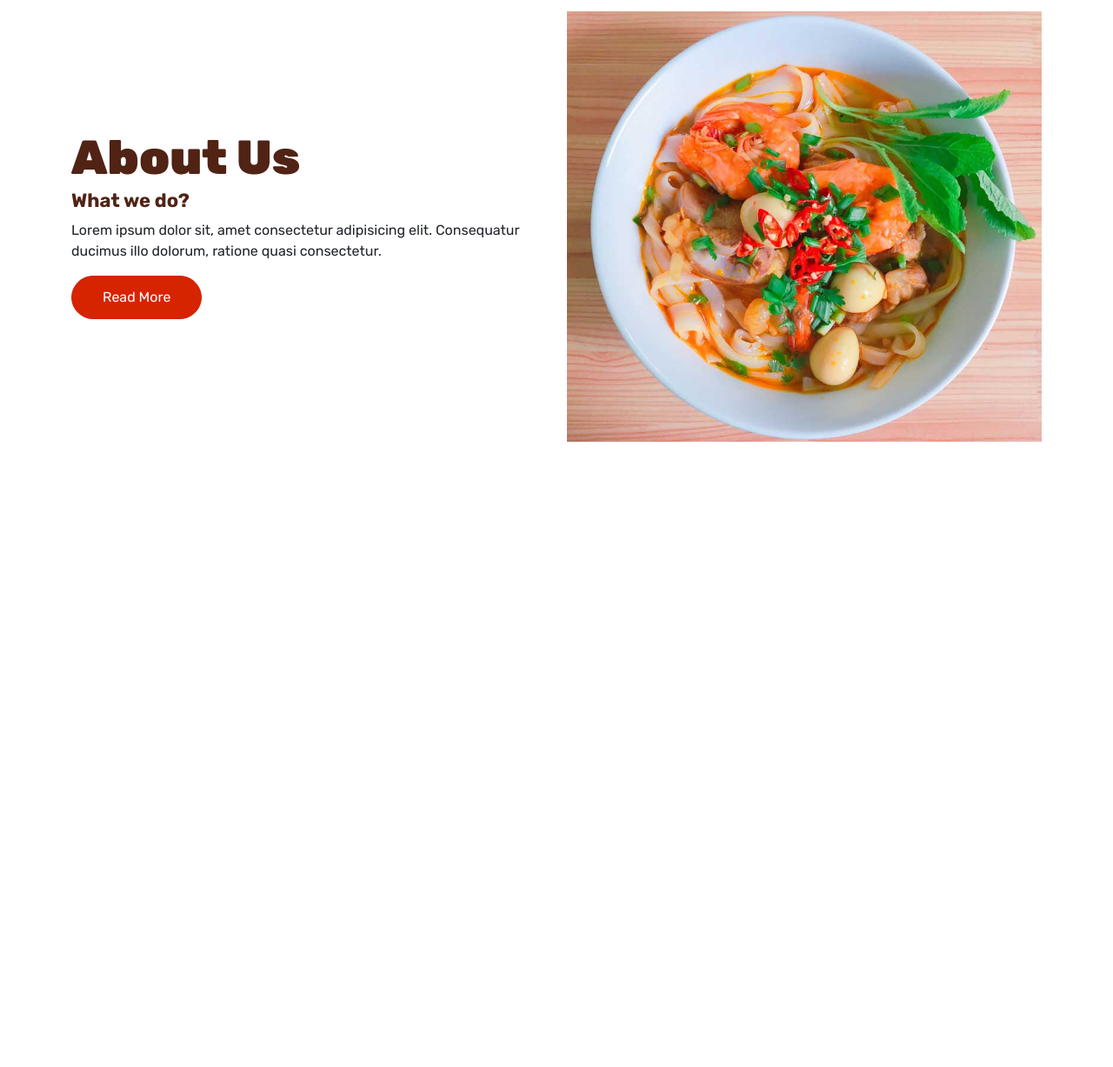
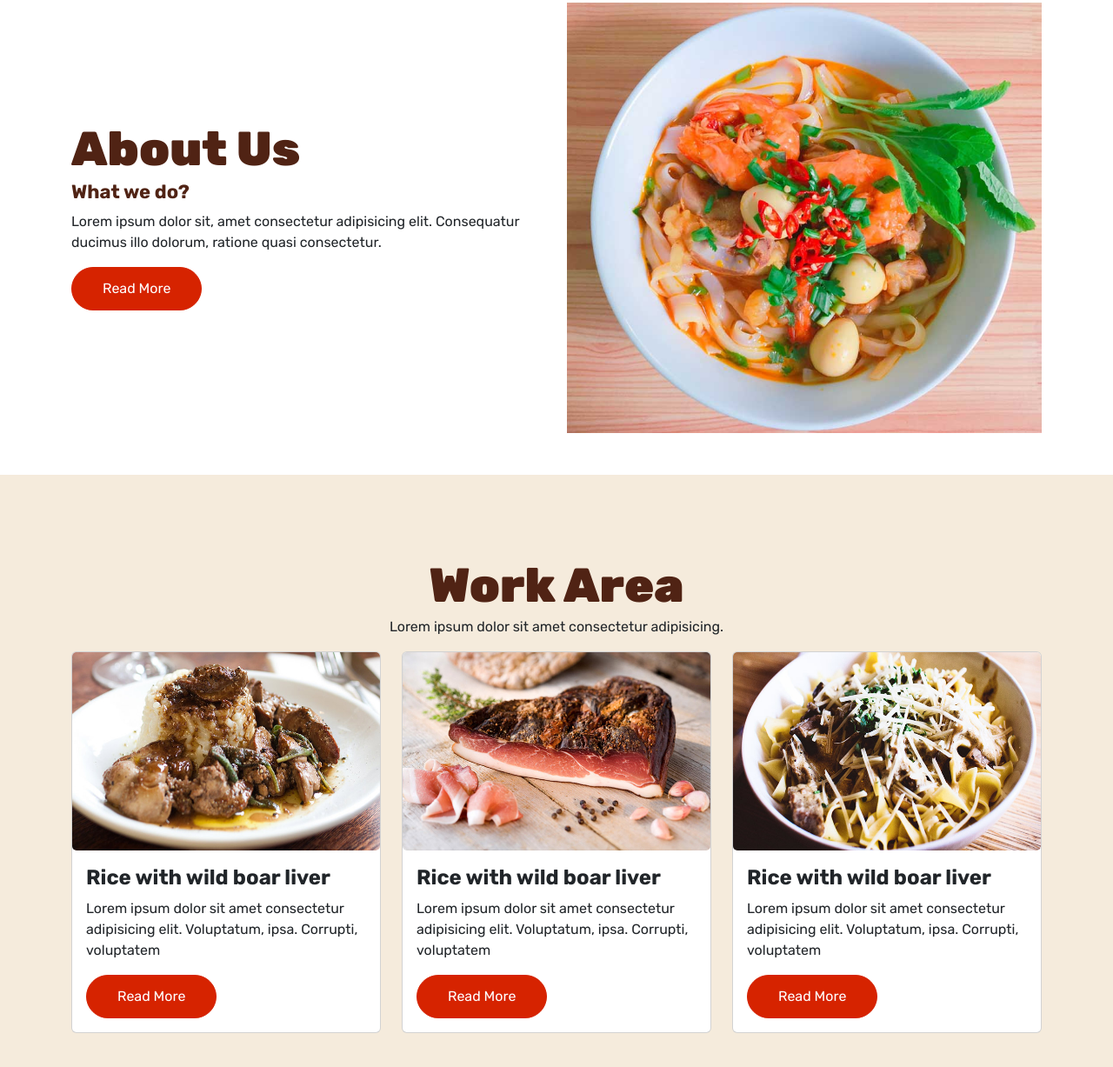
Before and after one commit to Nityanandkumar/Bootstrap-Restaurant, a website: page index.html in a window 1280 px wide. Shown: the part 649-1876 px from the top of the page at 87% size. Before the commit the page ends 1157 px from the top, so only its background shows below. Drawn offline with nearby package versions, Linux system fonts and the light colour scheme.

Commit message:
added work area section with cards

```diff
--- a/index.html
+++ b/index.html
@@ -69,7 +69,7 @@
     </section>
 
     <!--About Area-->
-     <section id="about">
+     <section id="about" class="pb-md-5 pb-3">
         <div class="container">
             <div class="row">
                 <div class="col-md-6 align-self-center">
@@ -85,6 +85,50 @@
         </div>
      </section>
 
+     <!--Work Area-->
+     <section id="work" class="pb-md-5 pb-3 bg-info">
+        <div class="container">
+            <div class="row">
+                <div class="col-md-12 text-center">
+                    <h2>Work Area</h2>
+                    <p>Lorem ipsum dolor sit amet consectetur adipisicing.</p>
+                </div>
+            </div>
+            <div class="row">
+                <div class="col-md-4 mb-3">
+                    <div class="card rounded">
+                        <img src="img/image-44.jpg" alt="work-image1" class="card-img">
+                        <div class="card-body">
+                            <h4 class="card-title">Rice with wild boar liver</h4>
+                            <p class="card-text">Lorem ipsum dolor sit amet consectetur adipisicing elit. Voluptatum, ipsa. Corrupti, voluptatem</p>
+                            <button class="btn btn-info">Read More</button>
+                        </div>
+                    </div>
+                </div>
+                <div class="col-md-4 mb-3">
+                    <div class="card rounded">
+                        <img src="img/image-45.jpg" alt="work-image1" class="card-img">
+                        <div class="card-body">
+                            <h4 class="card-title">Rice with wild boar liver</h4>
+                            <p class="card-text">Lorem ipsum dolor sit amet consectetur adipisicing elit. Voluptatum, ipsa. Corrupti, voluptatem</p>
+                            <button class="btn btn-info">Read More</button>
+                        </div>
+                    </div>
+                </div>
+                <div class="col-md-4 mb-3">
+                    <div class="card rounded">
+                        <img src="img/image-46.jpg" alt="work-image1"class="card-img">
+                        <div class="card-body">
+                            <h4 class="card-title">Rice with wild boar liver</h4>
+                            <p class="card-text">Lorem ipsum dolor sit amet consectetur adipisicing elit. Voluptatum, ipsa. Corrupti, voluptatem</p>
+                            <button class="btn btn-info">Read More</button>
+                        </div>
+                    </div>
+                </div>
+            </div>
+        </div>
+     </section>
+
 <!--Bootstrap 5 JS-->
 <script src="node_modules\bootstrap\dist\js\bootstrap.min.js"></script>
 </body>
--- a/style.css
+++ b/style.css
@@ -40,6 +40,9 @@ img {
     border-radius:25px;
     padding:12px 35px;
 }
+.bg-info {
+    background: #f5ebdc !important;
+}
 /*==============================
 *HEADER AREA STYLES STARTS
 ===============================*/
@@ -63,7 +66,7 @@ img {
 /*==============================
 *About Area STYLES STARTS
 ===============================*/
-#about {
-    padding-top: 110px;
+#about, #work {
+    padding-top: 100px;
 
 }
```
